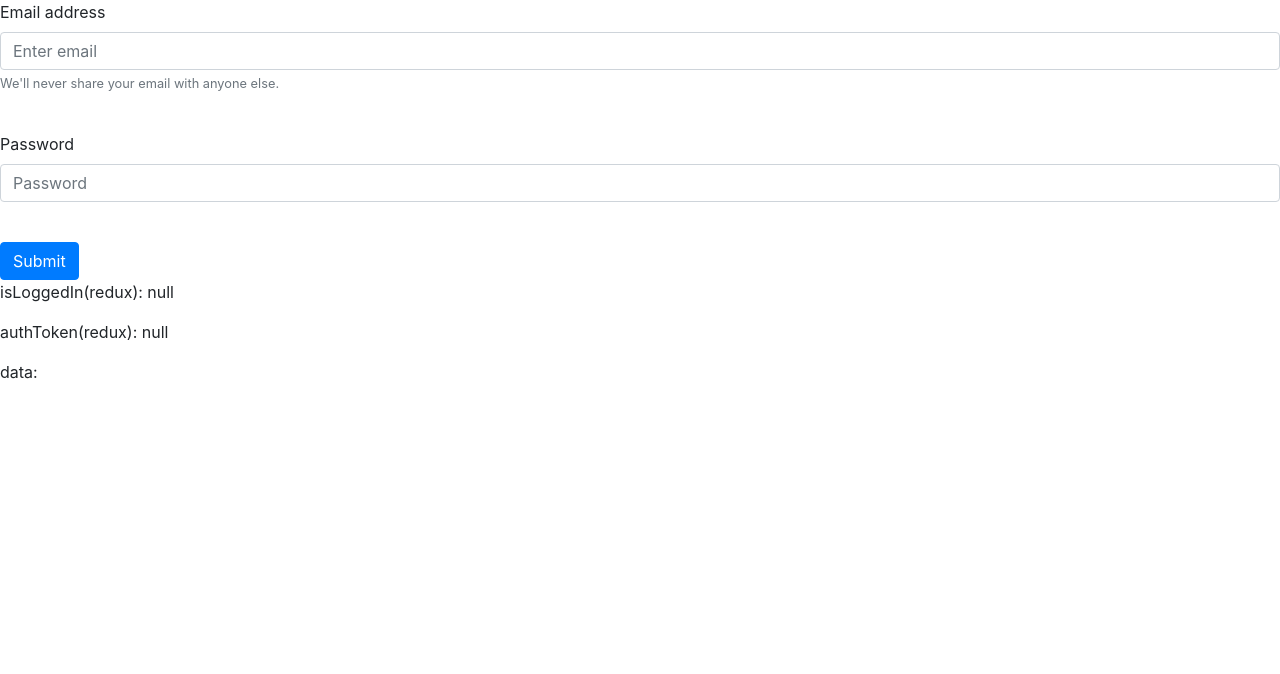
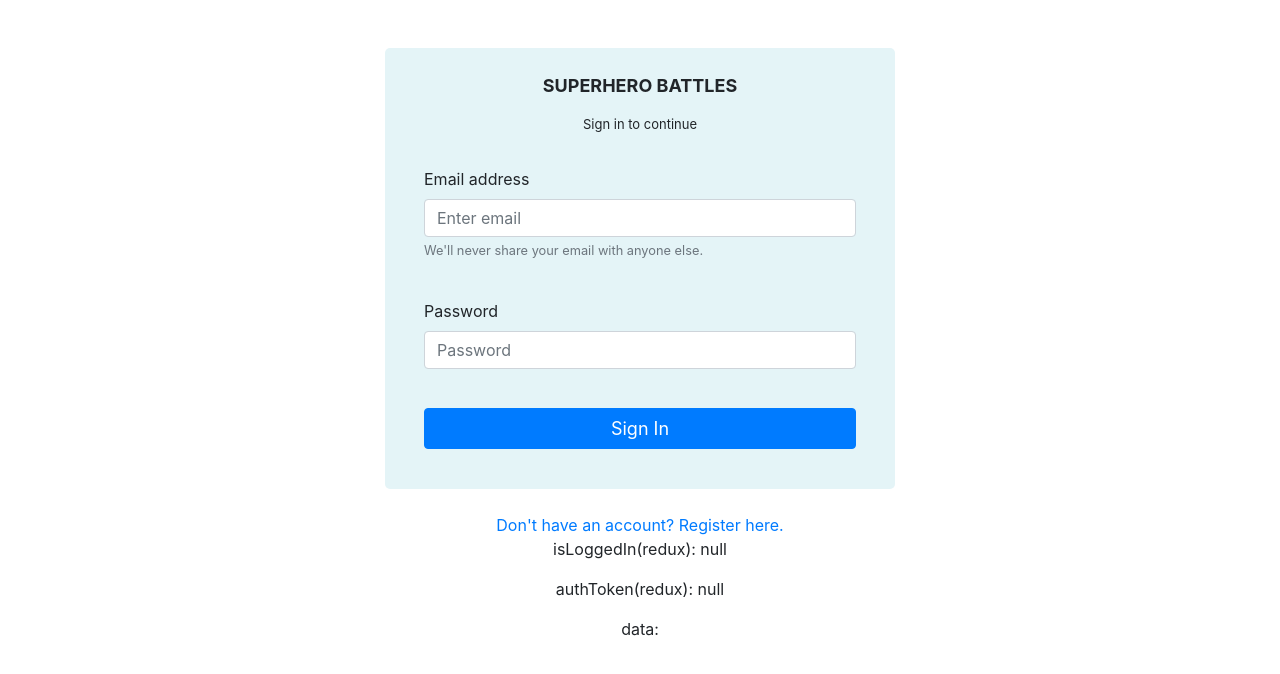
Before and after one commit to rohanbhatia96/hero-battles, a React (Create React App) app in the folder web/: page /login in a window 1280 px wide. Shown: the top 674 px of the page. Built offline with nearby package versions, Linux system fonts and the light colour scheme.

Commit message:
Login page beautification

```diff
--- a/web/src/app/containers/LoginForm.tsx
+++ b/web/src/app/containers/LoginForm.tsx
@@ -1,9 +1,12 @@
 import { useLazyQuery } from "@apollo/client";
 import { Formik, FormikHelpers } from "formik";
-import React from "react";
+import React, { useState } from "react";
 import Button from "react-bootstrap/Button";
+import Col from "react-bootstrap/Col";
+import Modal from "react-bootstrap/Modal";
 import Form from "react-bootstrap/Form";
 import { useDispatch, useSelector } from "react-redux";
+import { Link } from "react-router-dom";
 import { LOGIN_USER } from "../api/gqlQueries";
 import userLoginSchema from "../schemas/userLoginSchema";
 import { RootState } from "../store/types/reducers";
@@ -20,6 +23,10 @@ const LoginForm: React.FC = () => {
   const authToken = useSelector(
     (state: RootState) => state.loginStateReducer.authToken
   );
+  const [isModal, setIsModal] = useState<boolean>(false);
+  const handleModalClose = () => {
+    setIsModal(false);
+  };
   const dispatch = useDispatch();
   const onCompleted = () => {
     dispatch({ type: "SET_AUTH_TOKEN", payload: data?.login.authToken });
@@ -29,6 +36,7 @@ const LoginForm: React.FC = () => {
     //TODO: log error to the server
     console.log("Snap! Theres an error");
     console.log(error?.message);
+    setIsModal(true);
   };
   const initialFormValues: FormValues = {
     email: "",
@@ -49,13 +57,25 @@ const LoginForm: React.FC = () => {
     actions.setSubmitting(false);
   };
   return (
-    <>
+    <Col xs={12}>
+      <Col xs={12} className="form-container py-4 px-4">
+        <Col xs={12} className="text-center">
+          <p className="login-upper-header">Superhero Battles</p>
+          <p className="login-upper-subtext">Sign in to continue</p>
+        </Col>
+        <Col xs={12} className="py-3">
           <Formik
             initialValues={initialFormValues}
             onSubmit={submitLoginForm}
             validationSchema={userLoginSchema}
           >
-        {({ handleChange, handleSubmit, errors, isSubmitting, isValid }) => (
+            {({
+              handleChange,
+              handleSubmit,
+              errors,
+              isSubmitting,
+              isValid,
+            }) => (
               <Form
                 noValidate
                 onSubmit={(e) => {
@@ -91,17 +111,36 @@ const LoginForm: React.FC = () => {
                 <Button
                   type="submit"
                   disabled={isSubmitting || loading || !isValid}
+                  block
                 >
-              Submit
+                  <span className="login-button-text">Sign In</span>
                 </Button>
               </Form>
             )}
           </Formik>
-      {error && <p>error: {JSON.stringify(error.message)}</p>}
+        </Col>
+      </Col>
+      <Col xs={12} className="my-4 text-center">
+        <Link to="/register">Don't have an account? Register here.</Link>
+        {error && <p>error: {error.message}</p>}
         <p>isLoggedIn(redux): {JSON.stringify(isLoggedIn)}</p>
         <p>authToken(redux): {JSON.stringify(authToken)}</p>
         <p>data: {JSON.stringify(data)}</p>
-    </>
+      </Col>
+      <Col xs={12}>
+        <Modal show={isModal}>
+          <Modal.Header closeButton>
+            <Modal.Title>Snap! There's an error</Modal.Title>
+          </Modal.Header>
+          <Modal.Body>{error?.message}</Modal.Body>
+          <Modal.Footer>
+            <Button variant="secondary" onClick={handleModalClose}>
+              Try Again
+            </Button>
+          </Modal.Footer>
+        </Modal>
+      </Col>
+    </Col>
   );
 };
 
--- a/web/src/app/css/styles.css
+++ b/web/src/app/css/styles.css
@@ -5,7 +5,6 @@
   background-repeat: no-repeat;
   background-size: auto 100%;
   background-position: center;
-
 }
 .trending-image {
   width: 100%;
@@ -55,3 +54,19 @@
 .remove-padding {
   padding: 0px !important;
 }
+.form-container {
+  background-color: #e4f4f7;
+  border-radius: 5px;
+}
+.login-button-text {
+  font-size: large;
+}
+.login-upper-header {
+  font-size: large;
+  font-weight: 700;
+  text-transform: uppercase;
+}
+.login-upper-subtext {
+  font-size: small;
+  font-weight: 400;
+}
--- a/web/src/app/pages/Login.tsx
+++ b/web/src/app/pages/Login.tsx
@@ -1,8 +1,19 @@
 import React from "react";
 import LoginForm from "../containers/LoginForm";
+import Container from "react-bootstrap/esm/Container";
+import Col from "react-bootstrap/esm/Col";
+import Row from "react-bootstrap/esm/Row";
 
 const Login: React.FC = () => {
-  return <LoginForm />;
+  return (
+    <Container>
+      <Row className="justify-content-center">
+        <Col xs={6} className="mt-5">
+          <LoginForm />
+        </Col>
+      </Row>
+    </Container>
+  );
 };
 
 export default Login;
```
Lines whose indentation alone changed are shown as unchanged.
